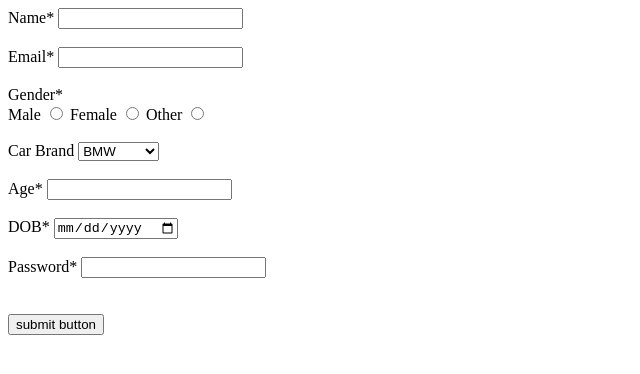
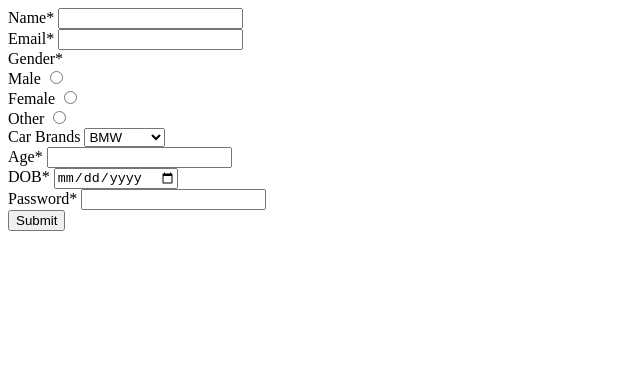
Before and after one commit to acciojob/signup-form-car-UdbhavSrivastava27, a website: page main.html in a window 1280 px wide. Shown: the whole page, without its empty margins (0-640 px from the left). Drawn offline with Linux system fonts and the light colour scheme.

Commit message:
created a submission

```diff
--- a/main.html
+++ b/main.html
@@ -7,54 +7,50 @@
 </head>
 
 <body>
-	<!-- the entire body must be written by student -->
-	 <form>
-  <label for="name" >Name*</label>
-  <input type="text" id="name" name="name"required>
-<br>
+	<form method="POST">
+  <label for="name">Name*</label>
+  <input type="text" id="name" name="name" required>
   <br>
-  <lable for="email">Email*</lable>
-  <input type="email" id ="email" name="email" required>
+
+  <label for="email">Email*</label>
+  <input type="email" id="email" name="email" required>
   <br>
+
+  <label for="gender">Gender*</label>
   <br>
-  <lable for ="gender">Gender*</lable>
-		 <br>
   <label for="male">Male</label>
   <input type="radio" id="male" name="gender" value="male" required>
-
+  <br>
   <label for="female">Female</label>
   <input type="radio" id="female" name="gender" value="female" required>
-
+  <br>
   <label for="other">Other</label>
   <input type="radio" id="other" name="gender" value="other" required>
   <br>
+
+  <label for="cars">Car Brands</label>
+  <select id="cars" name="carbrand">
+    <option value="BMW">BMW</option>
+    <option value="Audi">Audi</option>
+    <option value="Mercedez">Mercedez</option>
+  </select>
   <br>
-   <label for="cars">Car Brand</label>
 
-   <select id="cars" name="carbrand" required>
+  <label for="carage">Age*</label>
+  <input type="number" id="carage" name="age" required>
+  <br>
 
-       <option value="BMW">BMW</option>
-       <option value="Audi">Audi</option>
+  <label for="dob">DOB*</label>
+  <input type="date" id="dob" name="dob" required>
+  <br>
 
-    <option value="Mercedez">Mercedez</option>
-   </select>
-   <br>
-   <br>
-   <label for="carage">Age*</label>
-   <input type="text" id= "carage" required>
-   <br>
-   <br>
-   <label for="dop">DOB*</label>
-   <input type="date" id="dop" required>
-   <br>
-   <br>
-   <label for="password">Password*</label>
-   <input type="password" class="password" required>
-   <br><br>
-   <br>
+  <label for="password">Password*</label>
+  <input type="password" id="password" name="password" required>
+  <br>
 
-   <button type="submit">submit button</button>
+  <button type="submit">Submit</button>
 </form>
+
     <script type="text/javascript" src="./script.js">
 </script>
 
```
